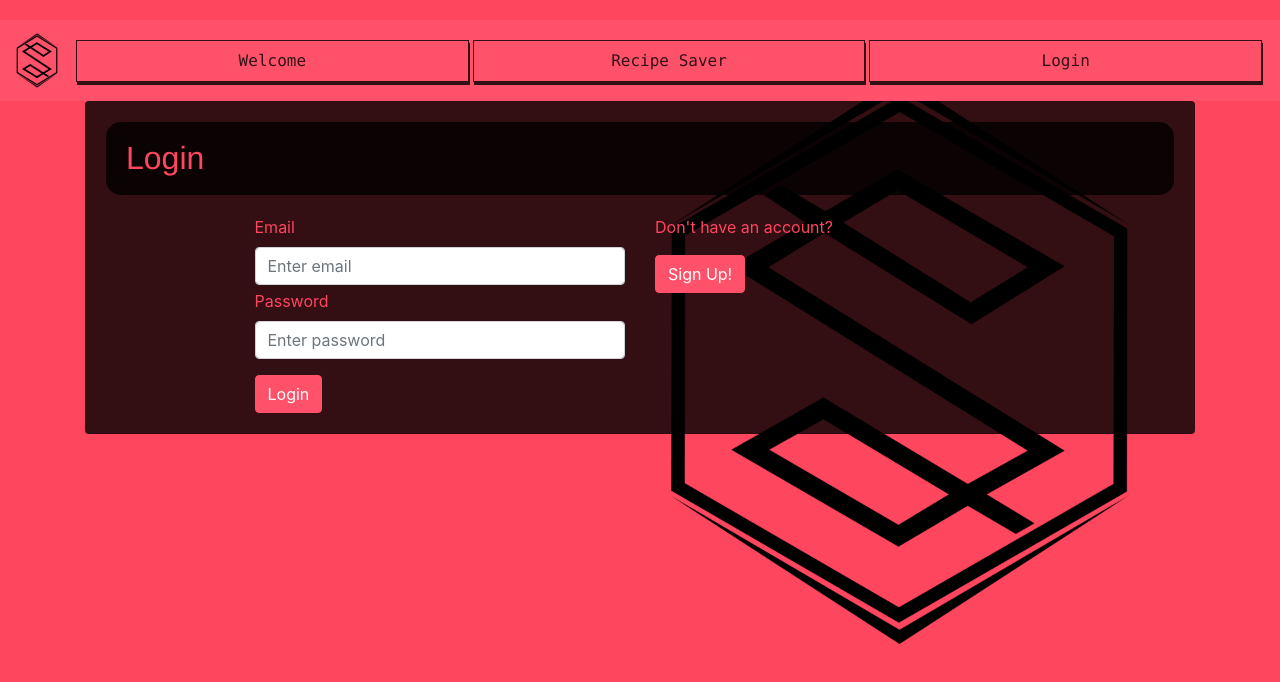
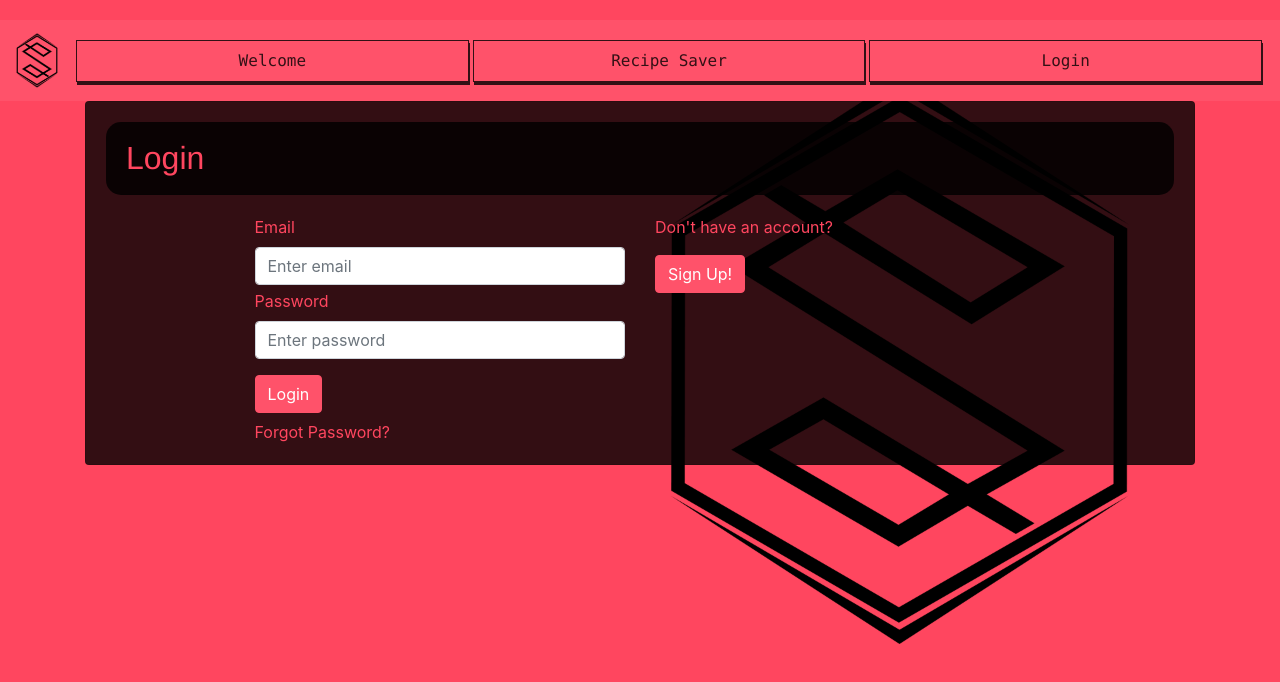
Before and after one commit to Sknoww/recipeSaver, a React (Create React App) app in the folder r-saver/: page /Login in a window 1280 px wide. Shown: the top 682 px of the page. Built offline with nearby package versions, Linux system fonts and the light colour scheme; what gotrue-js would draw is missing.

Commit message:
adding initial functionality for password recovery

```diff
--- a/r-saver/package.json
+++ b/r-saver/package.json
@@ -19,7 +19,8 @@
         "react-loading": "^2.0.3",
         "react-lottie": "^1.2.3",
         "react-router-dom": "^5.2.0",
-        "react-scripts": "3.4.1"
+        "react-scripts": "3.4.1",
+        "react-table": "^7.5.0"
     },
     "scripts": {
         "start": "react-scripts start",
--- /dev/null
+++ b/r-saver/public/passwordRecoveryEmail.html
@@ -0,0 +1,4 @@
+<h2>Reset Password</h2>
+
+<p>Follow this link to reset the password for your user:</p>
+<p><a href="{{ .SiteURL }}/passwordRecovery/#recovery_token={{ .Token }}">Reset Password</a></p>
--- a/r-saver/src/App.js
+++ b/r-saver/src/App.js
@@ -7,6 +7,7 @@ import {
     Route,
     Switch,
     Redirect,
+    useParams,
 } from "react-router-dom";
 import { Nav } from "react-bootstrap";
 import GoTrue from "gotrue-js";
@@ -21,6 +22,7 @@ import NotFoundPage from "./pages/404";
 
 //Utility
 import DatabaseControls from "./components/utility/DatabaseControls";
+import PasswordReset from "./pages/PasswordReset";
 
 const auth = new GoTrue({
     APIUrl: "https://snowsrecipesaver.netlify.app/.netlify/identity",
@@ -37,7 +39,6 @@ class App extends Component {
             usersRecipes: [],
             userRef: "",
             errors: "",
-            show: false,
         };
         this.handleUserLogin = this.handleUserLogin.bind(this);
         this.handleRecipeUpdate = this.handleRecipeUpdate.bind(this);
@@ -175,6 +176,10 @@ class App extends Component {
                                     />
                                 )}
                             />
+                            <Route
+                                path="/passwordRecovery"
+                                component={PasswordReset}
+                            />
                             <Route exact path="/404" component={NotFoundPage} />
                             <Redirect to="/404" />
                         </Switch>
--- /dev/null
+++ b/r-saver/src/components/bundles/login/ForgotPasswordModal.jsx
@@ -0,0 +1,54 @@
+import React, { Component } from "react";
+import { Button, Modal, Form } from "react-bootstrap";
+
+class ForgotPasswordModal extends Component {
+    render() {
+        return (
+            <Modal
+                className="signUpModal"
+                show={this.props.show}
+                onHide={this.props.handleClose}
+            >
+                <Modal.Header closeButton>
+                    <Modal.Title className="modalLabel">
+                        Password Recovery
+                    </Modal.Title>
+                </Modal.Header>
+                <Modal.Body>
+                    <Form onSubmit={this.props.handlePasswordReset}>
+                        <Form.Group controlId="formBasicEmail">
+                            <Form.Label className="modalLabel">
+                                Email
+                            </Form.Label>
+                            <Form.Control
+                                type="email"
+                                placeholder="Enter email"
+                                name="email"
+                                className="loginEmail"
+                                onChange={this.props.handleChange}
+                                required
+                            ></Form.Control>
+                            <Form.Text className="modalLabel">
+                                Enter your email and we'll send you a password
+                                reset
+                            </Form.Text>
+                        </Form.Group>
+                        <Button variant="secondary" type="submit">
+                            Reset Password
+                        </Button>
+                    </Form>
+                </Modal.Body>
+                <Modal.Footer>
+                    <Button
+                        variant="secondary"
+                        onClick={this.props.handleClose}
+                    >
+                        Close
+                    </Button>
+                </Modal.Footer>
+            </Modal>
+        );
+    }
+}
+
+export default ForgotPasswordModal;
--- a/r-saver/src/components/bundles/login/LoginBody.jsx
+++ b/r-saver/src/components/bundles/login/LoginBody.jsx
@@ -3,6 +3,7 @@ import { Form, Button, Col } from "react-bootstrap";
 import SignUpModal from "./SignUpModal";
 //CSS
 import "../../../css/loginSignUp.css";
+import ForgotPasswordModal from "./ForgotPasswordModal";
 
 class LoginBody extends Component {
     constructor(props) {
@@ -11,7 +12,7 @@ class LoginBody extends Component {
     }
 
     render() {
-        const { show } = this.props;
+        const { showSignUp, showForgotPassword } = this.props;
         return (
             <div className="loginBody">
                 <Col>
@@ -40,21 +41,40 @@ class LoginBody extends Component {
                             ></Form.Control>
                             <Form.Text className="text-muted"></Form.Text>
                         </Form.Group>
-                        <Button variant="primary" type="submit">
+                        <Button
+                            style={{ marginBottom: "5px" }}
+                            variant="primary"
+                            type="submit"
+                        >
                             Login
                         </Button>
                     </Form>
+                    <div>
+                        <Button
+                            className="forgotPasswordButton"
+                            onClick={this.props.handleForgotPasswordShow}
+                        >
+                            Forgot Password?
+                        </Button>
+                        <ForgotPasswordModal
+                            show={showForgotPassword}
+                            handleChange={this.props.handleChange}
+                            handleClose={this.props.handleForgotPasswordClose}
+                            handlePasswordReset={this.props.handlePasswordReset}
+                        />
+                    </div>
                 </Col>
                 <br />
                 <Col>
                     <p className="inputLabel">Don't have an account?</p>
-                    <Button onClick={this.props.handleShow}>Sign Up!</Button>
+                    <Button onClick={this.props.handleSignUpShow}>
+                        Sign Up!
+                    </Button>
                     <SignUpModal
-                        show={show}
+                        show={showSignUp}
                         handleChange={this.props.handleChange}
-                        handleLogin={this.props.handleLogin}
                         handleSignUp={this.props.handleSignUp}
-                        handleClose={this.props.handleClose}
+                        handleClose={this.props.handleSignUpClose}
                         errors={this.props.errors}
                     />
                 </Col>
--- a/r-saver/src/css/loginSignUp.css
+++ b/r-saver/src/css/loginSignUp.css
@@ -20,3 +20,12 @@
 .inputLabel {
     color: #ff465f;
 }
+
+.forgotPasswordButton {
+    color: #ff465f !important;
+    background: none !important;
+    border: none !important;
+    margin: 0 !important;
+    padding: 0 !important;
+    cursor: pointer !important;
+}
--- a/r-saver/src/pages/LoginSignUp.jsx
+++ b/r-saver/src/pages/LoginSignUp.jsx
@@ -13,15 +13,17 @@ class LoginSignUp extends Component {
             passwordConfirmation: "",
             user: {},
             errors: "",
-            show: false,
+            showSignUp: false,
+            showForgotPassword: false,
             userLoggedin: this.props.userLoggedin,
         };
         this.handleLogin = this.handleLogin.bind(this);
         this.handleSignUp = this.handleSignUp.bind(this);
         this.handleChange = this.handleChange.bind(this);
+        this.handlePasswordReset = this.handlePasswordReset.bind(this);
         this.comparePasswords = this.comparePasswords.bind(this);
-        this.handleShow = this.handleShow.bind(this);
-        this.handleClose = this.handleClose.bind(this);
+        this.handleSignUpShow = this.handleSignUpShow.bind(this);
+        this.handleSignUpClose = this.handleSignUpClose.bind(this);
     }
 
     handleSignUp(event) {
@@ -39,7 +41,7 @@ class LoginSignUp extends Component {
                 })
                 .catch((error) => console.log("It's an error", error));
 
-            this.handleClose();
+            this.handleSignUpClose();
         } else {
             this.setState({
                 errors: "Passwords do not match",
@@ -49,6 +51,7 @@ class LoginSignUp extends Component {
 
     handleLogin(event) {
         event.preventDefault();
+        console.log(event);
         const { email, password } = this.state;
         const { auth } = this.props;
         auth.login(email, password, true)
@@ -73,20 +76,45 @@ class LoginSignUp extends Component {
         });
     }
 
-    handleShow = () => {
+    handleSignUpShow = () => {
         this.setState({
-            show: true,
+            showSignUp: true,
         });
     };
 
-    handleClose = () => {
+    handleSignUpClose = () => {
         this.setState({
-            show: false,
+            showSignUp: false,
         });
     };
 
+    handleForgotPasswordShow = () => {
+        this.setState({
+            showForgotPassword: true,
+        });
+    };
+
+    handleForgotPasswordClose = () => {
+        this.setState({
+            showForgotPassword: false,
+        });
+    };
+
+    handlePasswordReset(e) {
+        e.preventDefault();
+        const { auth } = this.props;
+        auth.requestPasswordRecovery(this.state.email)
+            .then((response) => {
+                console.log("Recovery email sent", { response });
+            })
+            .catch((error) =>
+                console.log("Error sending recovery mail: %o", error)
+            );
+        this.handleForgotPasswordClose();
+    }
+
     render() {
-        const { show, errors } = this.state;
+        const { showSignUp, showForgotPassword, errors } = this.state;
         return (
             <React.Fragment>
                 <main className="container">
@@ -98,10 +126,18 @@ class LoginSignUp extends Component {
                                 handleChange={this.handleChange}
                                 handleLogin={this.handleLogin}
                                 handleSignUp={this.handleSignUp}
-                                handleShow={this.handleShow}
-                                handleClose={this.handleClose}
+                                handleSignUpShow={this.handleSignUpShow}
+                                handleSignUpClose={this.handleSignUpClose}
+                                handlePasswordReset={this.handlePasswordReset}
+                                handleForgotPasswordShow={
+                                    this.handleForgotPasswordShow
+                                }
+                                handleForgotPasswordClose={
+                                    this.handleForgotPasswordClose
+                                }
                                 errors={errors}
-                                show={show}
+                                showSignUp={showSignUp}
+                                showForgotPassword={showForgotPassword}
                             />
                         }
                     />
--- /dev/null
+++ b/r-saver/src/pages/PasswordReset.jsx
@@ -0,0 +1,10 @@
+import React, { Component } from "react";
+
+class PasswordReset extends Component {
+    state = {};
+    render() {
+        return <div></div>;
+    }
+}
+
+export default PasswordReset;
```
Also changed, not shown: 1 other file (tests, documents, lock files or other folders).
